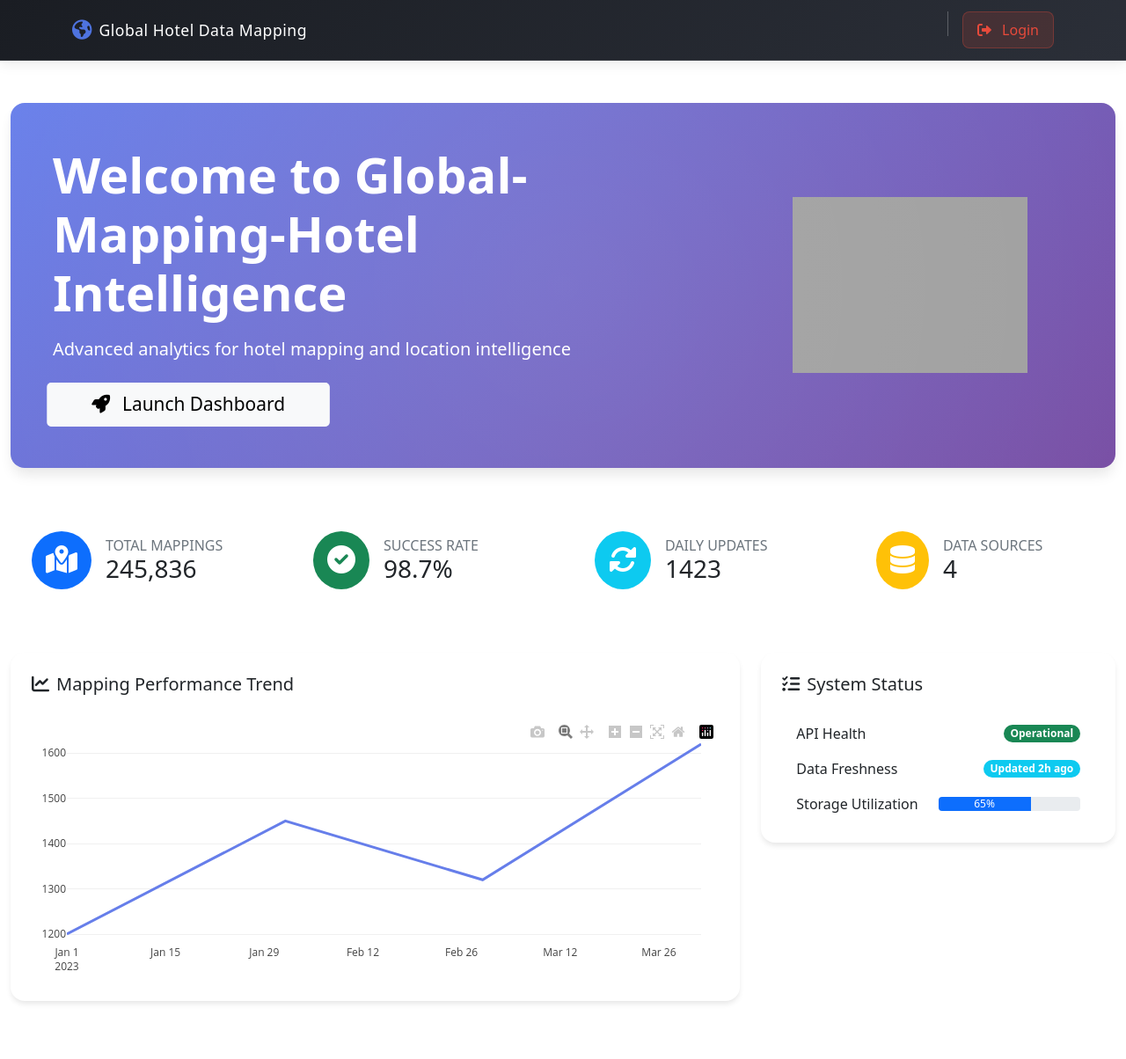
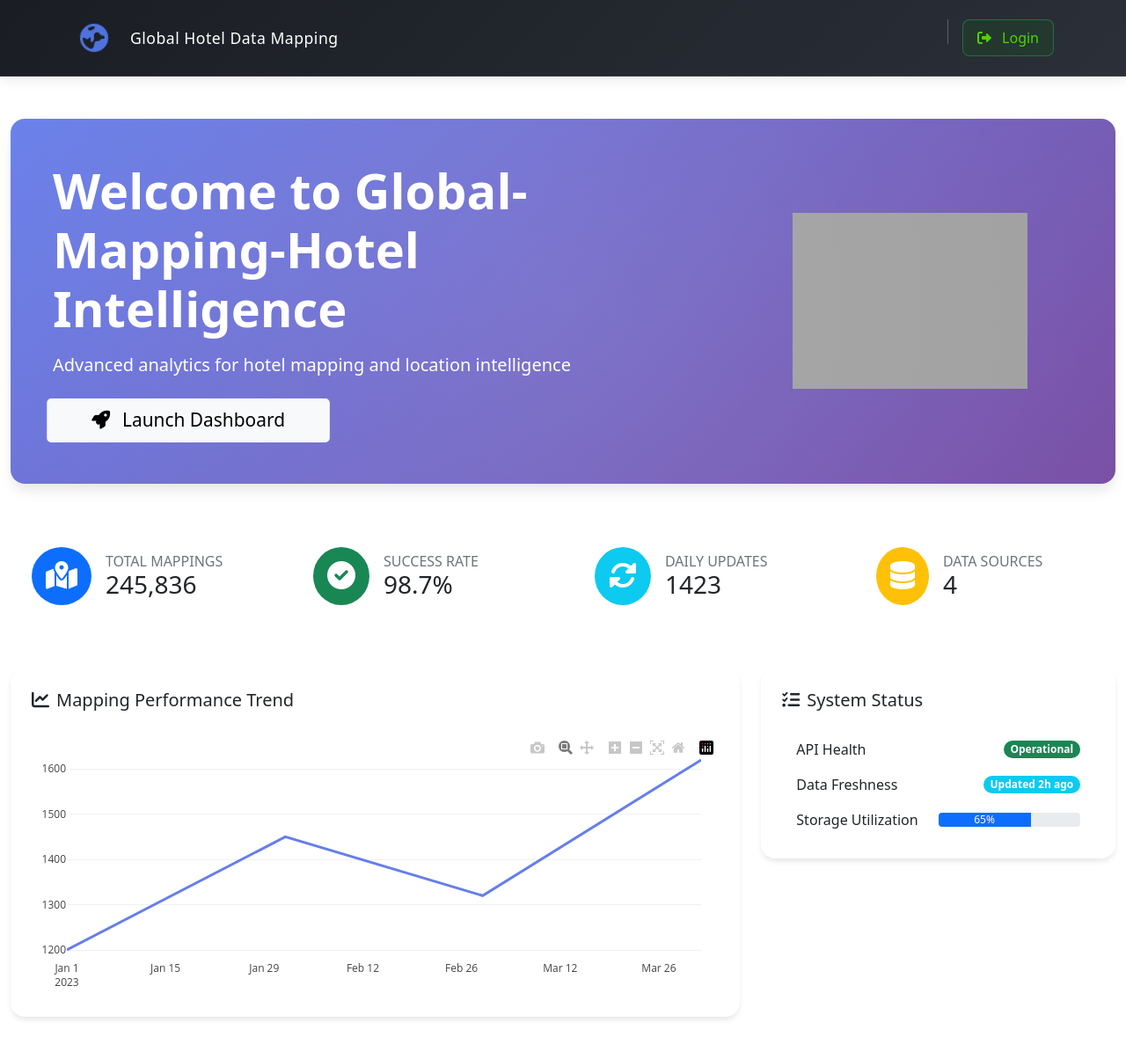
Before and after one commit to RoknuzzamanRokon/flask_project_for_showing_data, a Flask app: page / in a window 1280 px wide. Shown: the whole page at 88% size. Before the commit the page ends 1141 px from the top, so only its background shows below. Run offline with Flask 3, Linux system fonts and the light colour scheme; some libraries are stand-ins or nearby versions; grey boxes are pictures that could not be loaded.

Commit message:
Speen icon in header section.

```diff
--- a/templates/welcome.html
+++ b/templates/welcome.html
@@ -2,11 +2,17 @@
 <!DOCTYPE html>
 <html lang="en">
   <head>
-    <meta charset="UTF-8">
-    <meta name="viewport" content="width=device-width, initial-scale=1.0">
+    <meta charset="UTF-8" />
+    <meta name="viewport" content="width=device-width, initial-scale=1.0" />
     <title>Global-Mapping-Hotel Analytics Dashboard</title>
-    <link href="https://cdn.jsdelivr.net/npm/bootstrap@5.1.3/dist/css/bootstrap.min.css" rel="stylesheet">
-    <link href="https://cdnjs.cloudflare.com/ajax/libs/font-awesome/6.0.0/css/all.min.css" rel="stylesheet">
+    <link
+      href="https://cdn.jsdelivr.net/npm/bootstrap@5.1.3/dist/css/bootstrap.min.css"
+      rel="stylesheet"
+    />
+    <link
+      href="https://cdnjs.cloudflare.com/ajax/libs/font-awesome/6.0.0/css/all.min.css"
+      rel="stylesheet"
+    />
     <style>
       :root {
         --primary-gradient: linear-gradient(135deg, #667eea 0%, #764ba2 100%);
@@ -135,18 +153,19 @@
       }
 
       .btn-logout {
-        background: rgba(231, 74, 59, 0.15);
-        border: 1px solid rgba(231, 74, 59, 0.3);
-        color: #e74a3b;
+        background: rgba(9, 121, 14, 0.15);
+        border: 1px solid rgba(59, 231, 108, 0.3);
+        color: rgb(82, 210, 3);
         border-radius: 8px;
         transition: all 0.3s ease;
         font-weight: 500;
       }
 
       .btn-logout:hover {
-        background: rgba(231, 74, 59, 0.25);
-        border-color: #e74a3b;
+        background: rgba(9, 46, 140, 0.25);
+        border-color: rgb(255, 255, 255);
         transform: translateY(-1px);
+        color: rgb(242, 0, 173);
       }
 
       .fa-globe-americas {
@@ -238,6 +255,66 @@
       #loginModal .modal-footer a:hover {
         text-decoration: underline;
       }
+
+      .icon-container {
+        display: inline-flex;
+        align-items: center;
+        justify-content: center;
+        width: 50px; /* Increased size */
+        height: 50px; /* Increased size */
+      }
+
+      .icon-3d-container {
+        width: 2.5rem;
+        height: 2.5rem;
+        border-radius: 50%;
+        background: #f0f8ff;
+        display: flex;
+        align-items: center;
+        justify-content: center;
+        position: relative;
+        transition: transform 0.3s ease;
+        box-shadow: 0 4px 6px rgba(0, 0, 0, 0.1), 0 1px 3px rgba(0, 0, 0, 0.08),
+          inset 0 -2px 4px rgba(0, 0, 0, 0.05);
+      }
+
+      .icon-3d-container::after {
+        content: "";
+        position: absolute;
+        top: 0;
+        left: 0;
+        right: 0;
+        bottom: 0;
+        border-radius: 50%;
+        box-shadow: inset 0 2px 4px rgba(255, 255, 255, 0.2);
+      }
+
+      .spinning-icon {
+        font-size: 2rem; /* Increased from 1.2rem */
+        animation: spin 4s linear infinite;
+        transform-origin: center center;
+      }
+
+      @keyframes spin {
+        from {
+          transform: rotate(90deg);
+        }
+        to {
+          transform: rotate(360deg);
+        }
+      }
+
+      .icon-3d-container:hover {
+        transform: translateY(-2px);
+      }
+
+      .icon-3d-container:hover .spinning-icon {
+        animation-duration: 2s;
+        filter: drop-shadow(0 2px 4px rgba(0, 0, 0, 0.1));
+      }
+      .icon-container:hover .spinning-icon {
+        animation-duration: 2s;
+      }
     </style>
   </head>
   <body class="bg-gray-100">
@@ -247,8 +324,12 @@
         <div class="d-flex justify-content-between w-100 align-items-center">
           <!-- Branding -->
           <div class="d-flex align-items-center">
+            <!-- HTML -->
             <span class="navbar-brand d-flex align-items-center mb-0">
-                    <i class="fas fa-globe-americas me-2 text-primary"></i>
+              <div class="icon-container me-3">
+                <!-- Added wrapper container -->
+                <i class="fas fa-globe-americas text-primary spinning-icon"></i>
+              </div>
               <span class="brand-text">
                 <span class="fw-light">Global</span>
                 <span class="fw-medium">Hotel Data Mapping</span>
```
Also changed, not shown: other parts of templates/welcome.html (+115 -59 lines), templates/login.html (+12 -9 lines). Lines whose indentation alone changed are shown as unchanged.
